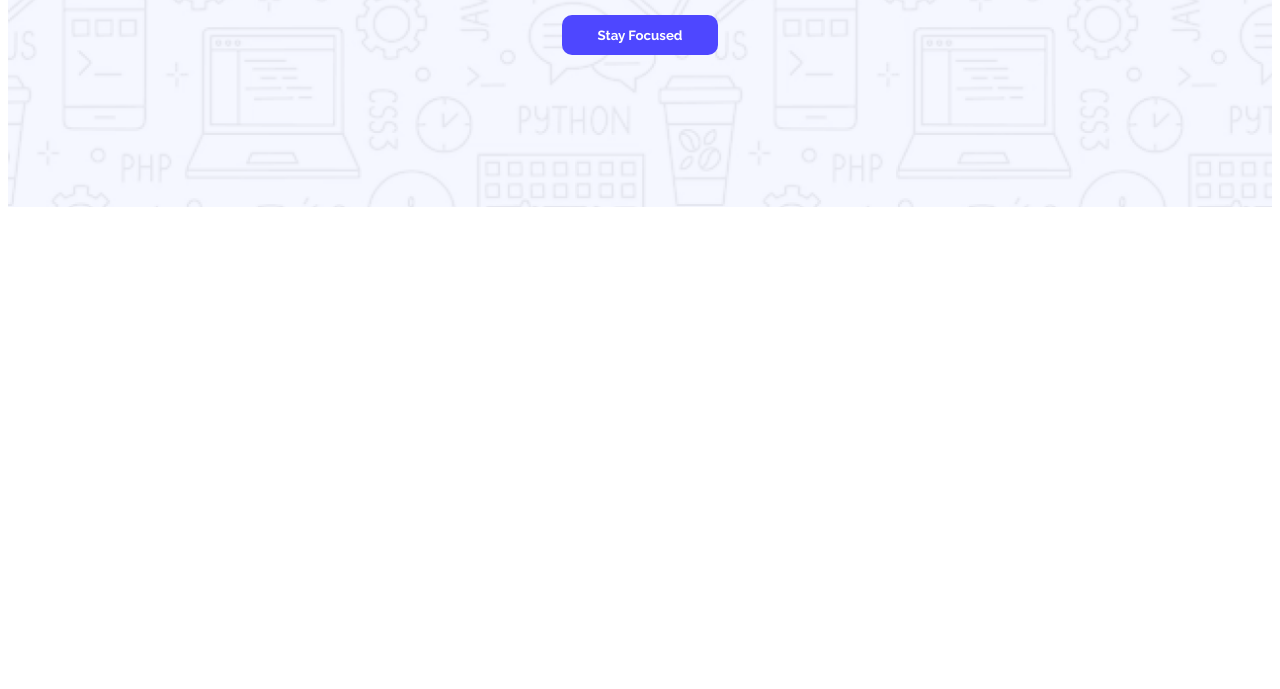
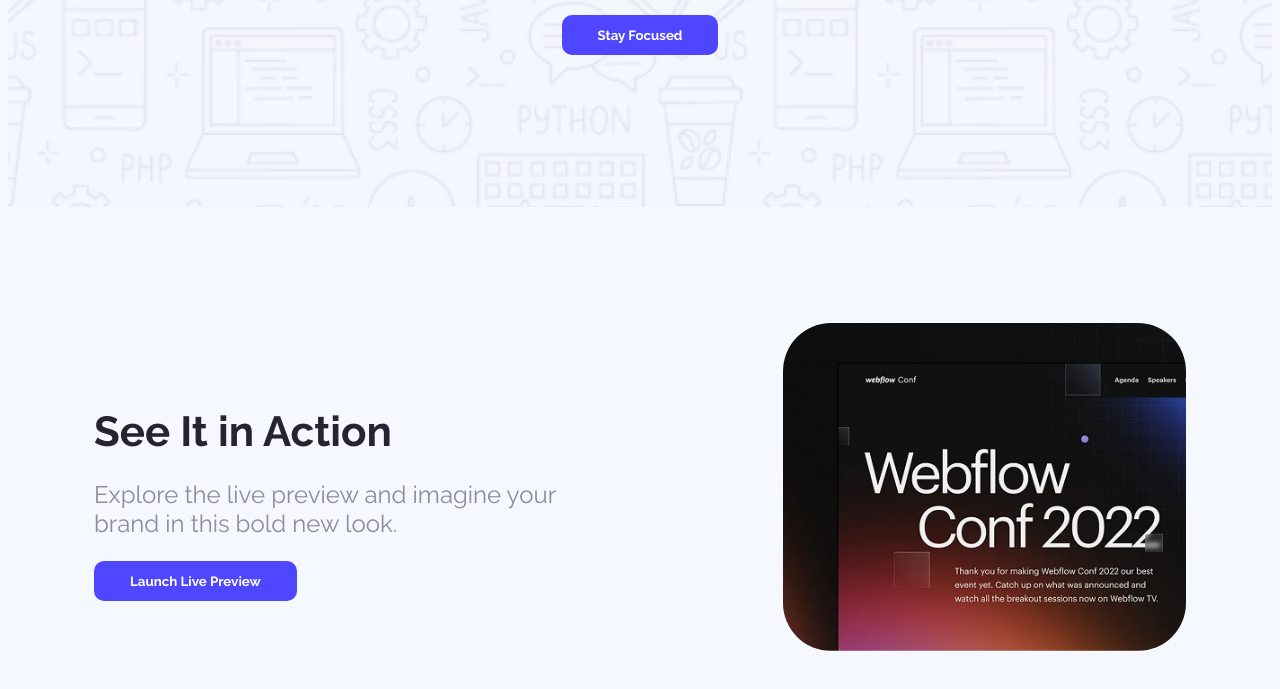
Before and after one commit to Ifthe16/b12-assignment-01, a plain HTML site: page index.html in a window 1280 px wide. Shown: the part 445-1134 px from the top of the page. Before the commit the page ends 800 px from the top, so only its background shows below. Drawn offline with Linux system fonts and the light colour scheme.

Commit message:
added action container section and styles

```diff
--- a/index.html
+++ b/index.html
@@ -35,15 +35,32 @@
                 <h3 class="brand-name inter-font text-primary">Creative Insights</h3>
             </div>
             <a href="https://www.google.com/" target="_blank" rel="noopener noreferrer"><button
-                    class="btn-primary btn-signup raleway-font">Sign Up</button></a>
+                    class="btn-primary raleway-font">Sign Up</button></a>
         </nav>
         <!-- banner -->
         <div class="banner-content">
             <h1 class="banner-title raleway-font text-secondary">Cool Dark UI Template for Webflow Agencies!</h1>
-            <button class="btn-banner btn-primary raleway-font">Stay Focused</button>
+            <a href="http://" target="_blank" rel="noopener noreferrer"><button class="btn-primary raleway-font">Stay
+                    Focused</button></a>
         </div>
     </header>
     <!-- header end -->
+    <!-- main start -->
+    <main>
+        <!-- action section start  -->
+        <section class="action-container">
+            <div class="action-content">
+                <h2 class="action-title raleway-font text-secondary">See It in Action</h2>
+                <p class="action-description raleway-font text-tertiary">Explore the live preview and imagine your brand
+                    in this bold new look.</p>
+                <a href="http://" target="_blank" rel="noopener noreferrer"><button
+                        class="btn-primary raleway-font">Launch Live Preview</button></a>
+            </div>
+            <img src="assets/wc-big.png" alt="The picture of webflow design">
+        </section>
+        <!-- action section end  -->
+    </main>
+    <!-- main end -->
 </body>
 
 </html>
--- a/styles/style.css
+++ b/styles/style.css
@@ -20,9 +20,14 @@
   color: rgba(37, 36, 50, 1);
 }
 
+.text-tertiary {
+  color: rgba(37, 36, 50, 0.5);
+}
+
 .btn-primary {
   background-color: #4E47FF;
   border-radius: 10px;
+  padding: 12px 36px;
   color: white;
   font-weight: bold;
   border: none;
@@ -32,6 +37,11 @@
 .btn-primary:hover {
   background-color: rgb(192, 192, 192);
   color: black;
+}
+
+/* body styles */
+body {
+  background-color: #f5f8ff;
 }
 
 /* header styles */
@@ -64,10 +74,6 @@ nav {
   font-weight: 900;
 }
 
-.btn-signup {
-  padding: 12px 36px;
-}
-
 /* banner styles */
 .banner-content {
   text-align: center;
@@ -82,6 +88,40 @@ nav {
   margin-bottom: 37px;
 }
 
-.btn-banner {
-  padding: 12px 36px;
+/* main styles */
+main {
+  max-width: 1440px;
+  margin: 0 auto;
 }
+
+/* action section styles */
+.action-container {
+  display: flex;
+  margin-top: 116px;
+  margin-bottom: 116px;
+  justify-content: space-around;
+  align-items: center;
+}
+
+.action-content {
+  width: 517px;
+}
+
+.action-title {
+  font-size: 42px;
+  font-weight: bold;
+  margin-bottom: 23px;
+}
+
+.action-description {
+  font-size: 24px;
+  margin-bottom: 23px;
+}
+
+.action-container img {
+  width: 403px;
+  height: 328px;
+  border-radius: 48px;
+  object-fit: cover;
+  object-position: -20px 0%;
+}
```
